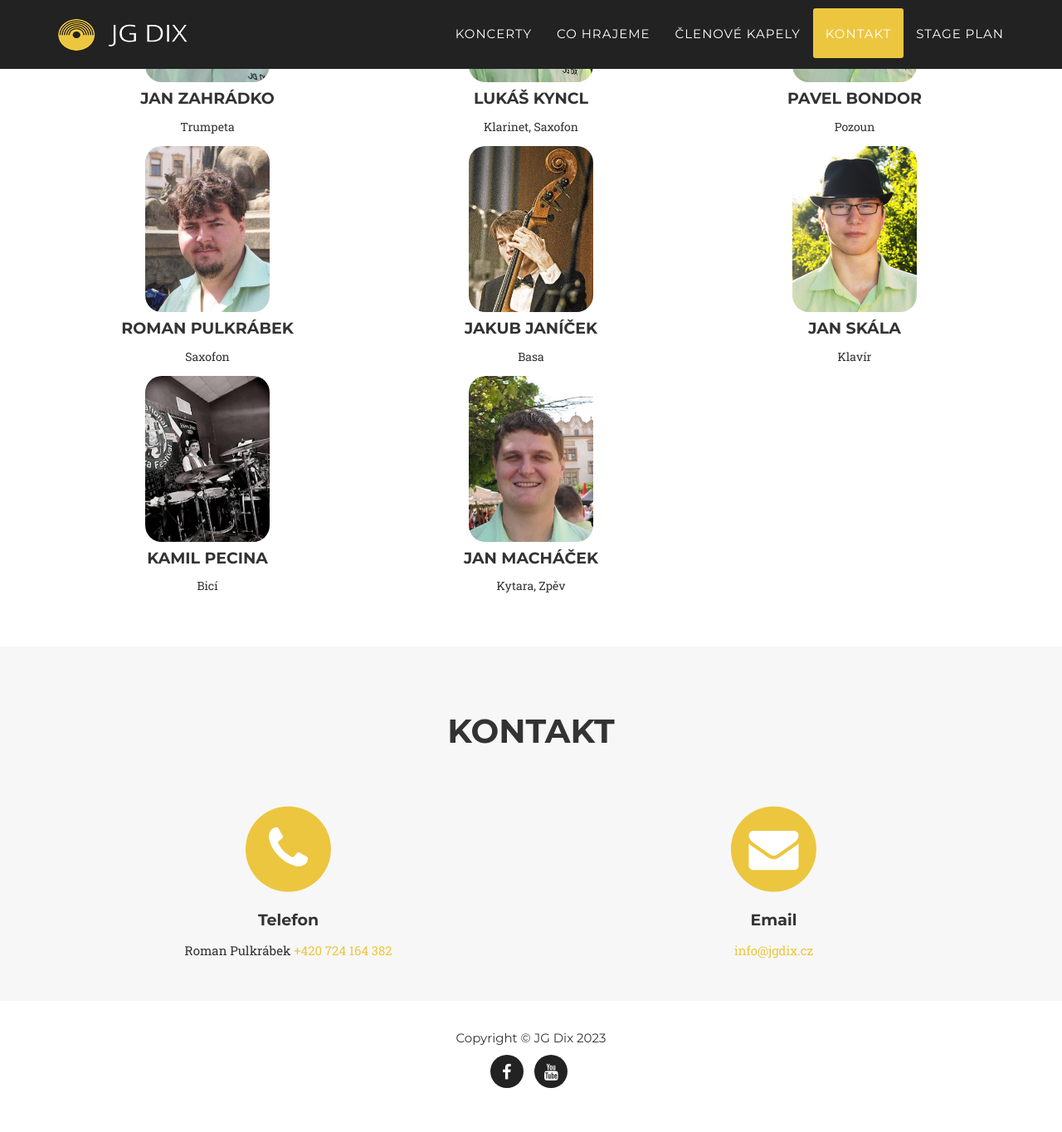
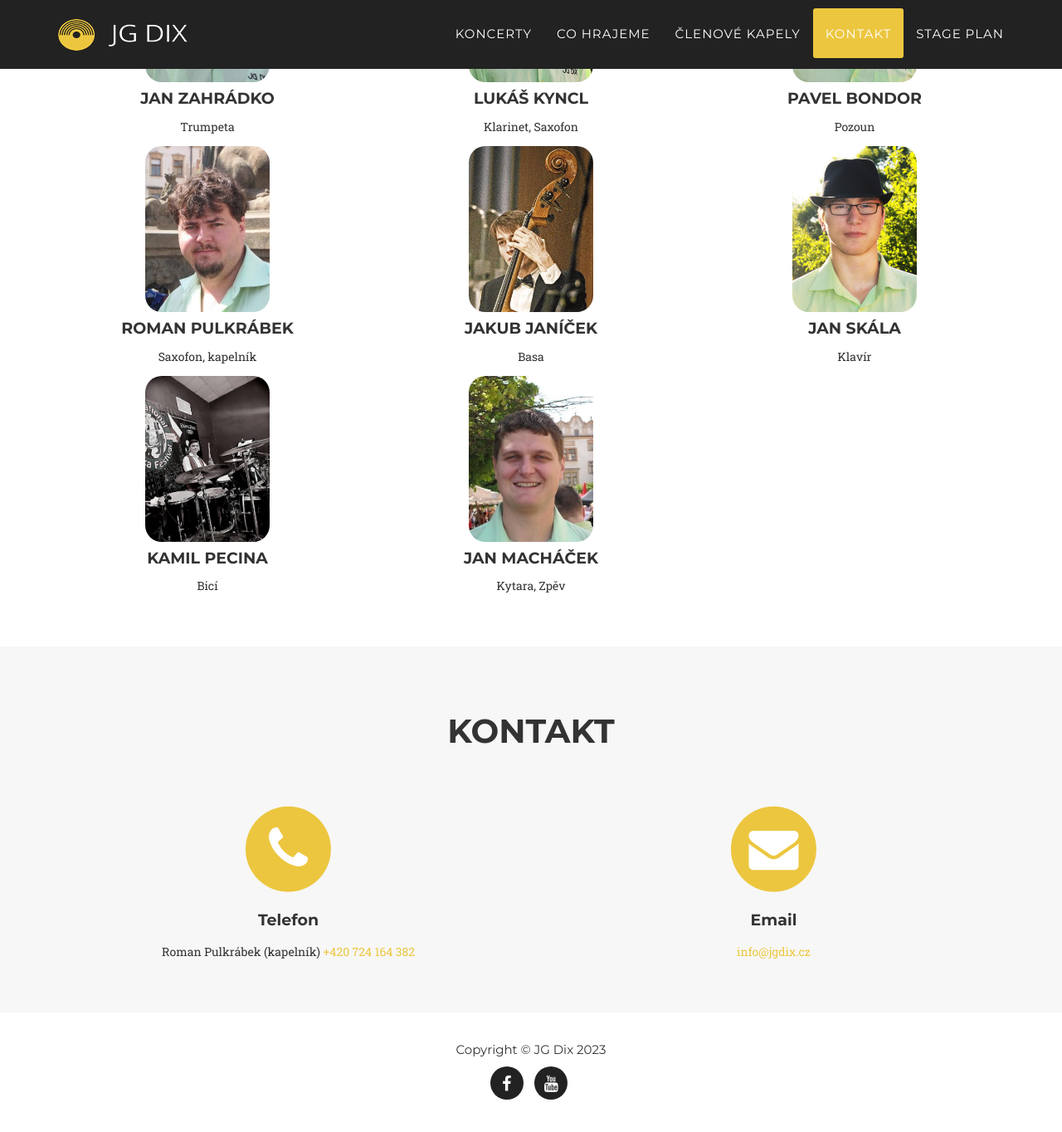
Before and after one commit to skalahonza/jgdix, a Jekyll site: the page built from index.html, in a window 1280 px wide and 1400 px high, scrolled down 2895 px. Shown: the top 1364 px of the window at 83% size. Built offline with Jekyll 4.4.1, drawn with Linux system fonts in a browser that asks for light colours; some web fonts are replaced.

Commit message:
Adjust layout of contacts

```diff
--- a/_data/members.yml
+++ b/_data/members.yml
@@ -23,7 +23,7 @@
   image: /img/band/6.jpg
 
 - name: Roman Pulkrábek
-  instrument: Saxofon
+  instrument: Saxofon, kapelník
   image: /img/band/7.jpg
 
 - name: Jakub Janíček
--- a/_includes/contact.html
+++ b/_includes/contact.html
@@ -12,8 +12,10 @@
                     <i class="fa fa-phone fa-stack-1x fa-inverse"></i>
                 </span>
                 <h4 class="service-heading">Telefon</h4>
-                Roman Pulkrábek
-                <a href="tel:+420724164382">+420 724 164 382</a>
+                <p>
+                    Roman Pulkrábek (kapelník)
+                    <a href="tel:+420724164382">+420 724 164 382</a>
+                </p>
             </div>
             <div class="col-md-6">
                 <span class="fa-stack fa-4x">
@@ -21,7 +23,9 @@
                     <i class="fa fa-envelope fa-stack-1x fa-inverse"></i>
                 </span>
                 <h4 class="service-heading">Email</h4>
-                <a href="mailto:info@jgdix.cz">info@jgdix.cz</a>
+                <p>
+                    <a href="mailto:info@jgdix.cz">info@jgdix.cz</a>
+                </p>
             </div>
         </div>
     </div>
```
